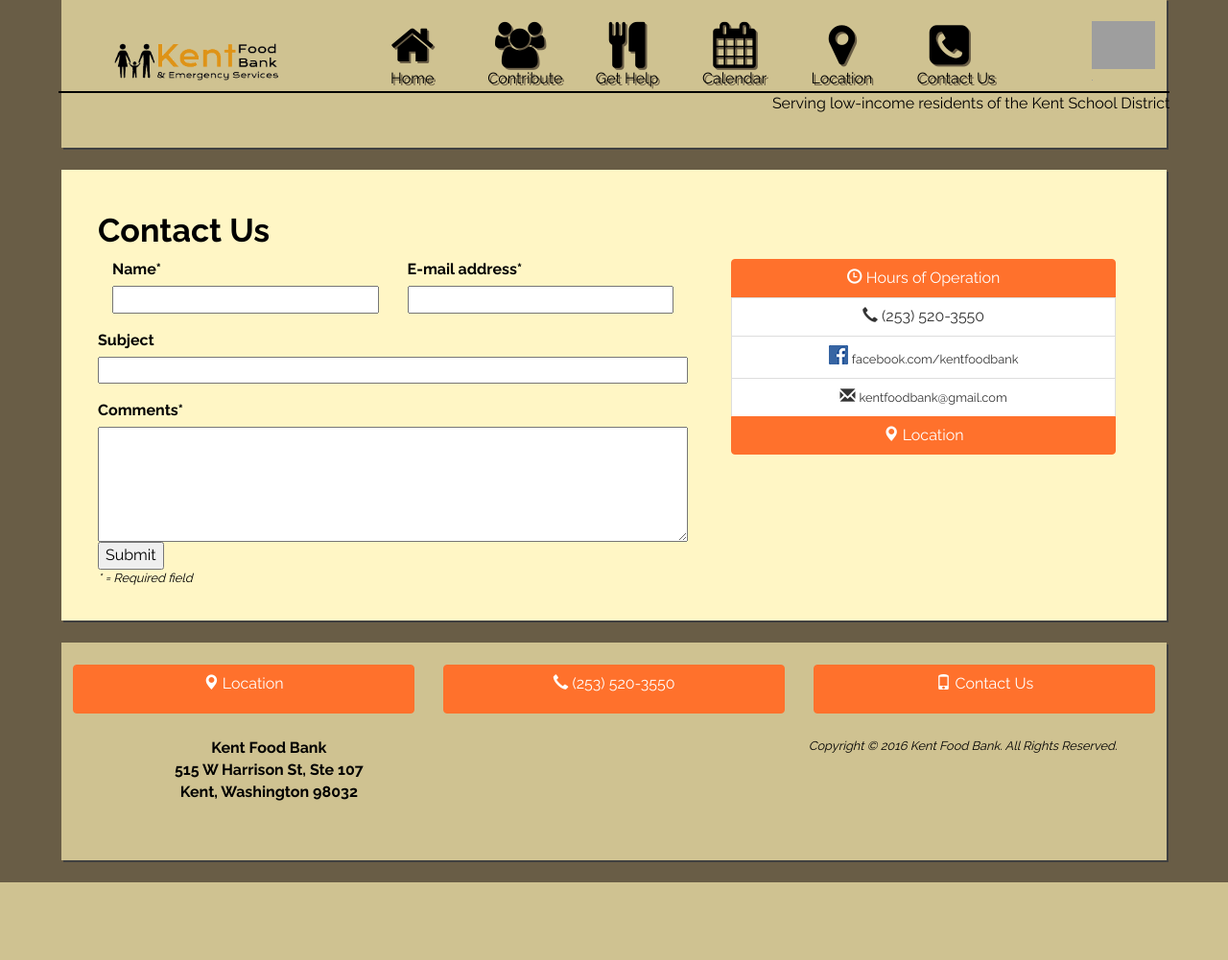
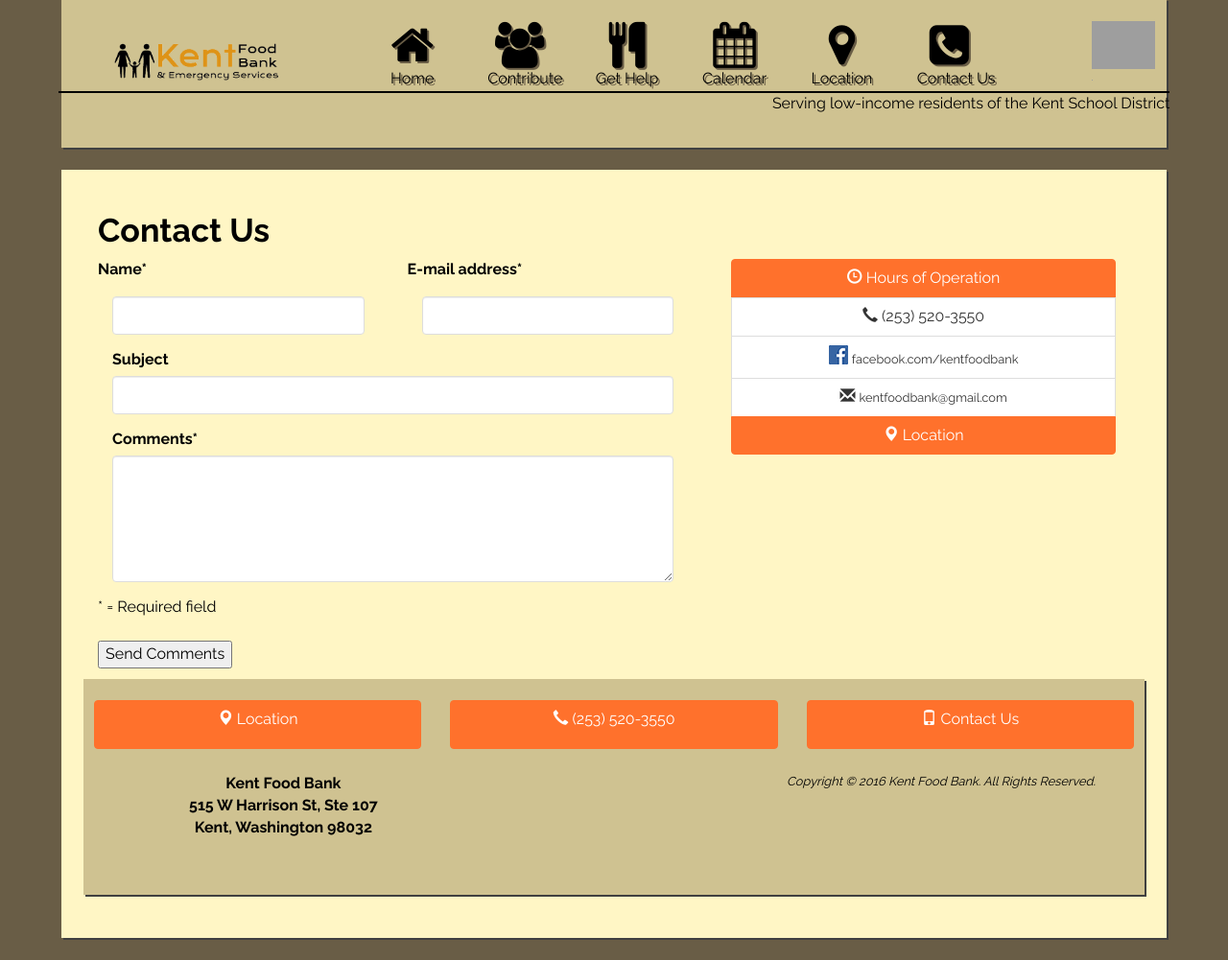
Before and after one commit to GRIT305-Team-Binary/IT305-Team-Binary-Food-Bank-Website, a PHP site: page /contactus.php in a window 1280 px wide. Shown: the part 24-1025 px from the top of the page at 96% size. Before the commit the page ends 944 px from the top, so only its background shows below. Run offline with PHP 8.4, Linux system fonts and the light colour scheme; some libraries are stand-ins or nearby versions; grey boxes are pictures that could not be loaded.

Commit message:
attempt to add styles to Contact Us Form

```diff
--- a/Sprint 2/Site/contactus.php
+++ b/Sprint 2/Site/contactus.php
@@ -1,3 +1,29 @@
+<?php
+$errors = [];
+$missing = [];
+if (isset($_POST['send'])) {
+    $expected = ['name', 'email', 'subject', 'comments'];
+    $required = ['name', 'email', 'comments'];
+    $recipient = 'Nicole Bassen <nicolerbassen@gmail.com>';
+	if (!empty($_POST['subject'])) {
+		$subject = $_POST['subject'];
+	}
+    else {
+		$subject = 'Feedback from online form';
+	}
+    $headers = [];
+    $headers[] = 'From: webmaster@example.com';
+    $headers[] = 'Cc: another@example.com';
+    $headers[] = 'Content-type: text/plain; charset=utf-8';
+    $authorized = null;
+    require './includes/process_mail.php';
+    if ($mailSent) {
+        header('Location: contact-thank-you.php');
+        exit;
+    }
+}
+?>
+
 <!DOCTYPE html>
 
 <html lang="en">
@@ -7,18 +33,14 @@
 	<div class="main">
     <div class="container-fluid ">
         <div class="row">
-            <div class="col-xs-12 ">
+            <div class="col-xs-12 col-lg-offest-1 col-lg-10">
                 <h2>Contact Us</h2>
             </div>
         </div>
-		<div class="row">
 
-		</div>
         <div class="row ">
-
 			<div class="col-xs-12 col-sm-7 col-md-7 col-lg-7">
-
-				  <!-- Contact Form -->
+			  <!-- Contact Form
 
 				 <form method="POST" action="contact-form-process.php">
 					<div class="col-xs-12 col-sm-12 col-md-6 col-lg-6">
@@ -42,10 +64,111 @@
 						</div>
 					</div>
 				 </form>
+		-->
+			<?php if ($_POST && ($suspect || isset($errors['mailfail']))) : ?>
+			<p>Sorry, your mail couldn't be sent.</p><br>
+			<?php elseif ($errors || $missing) : ?>
+			<p>Please fix the item(s) indicated:</p>
+			<?php endif; ?>
+
+			<form method="post" action="<?= $_SERVER['PHP_SELF']; ?>">
+			 <div class="row ">
+				<div class="col-xs-12 col-sm-12 col-md-6 col-lg-6 pull-left">
+					<div class="form-group">
+						<p>
+							<label for="name">Name*
+								<?php if ($missing && in_array('name', $missing)) : ?>
+								<span class="formError">Please enter your name.</span>
+								<?php endif; ?>
+							</label><br>
+							<div class="col-xs-12">
+							<input type="text" name="name" id="name"  class="input form-control "
+							<?php
+								if ($errors || $missing) {
+									echo 'value="' . htmlentities($name) . '"';
+								}
+							?>
+							>
+							</div>
+						</p>
+					</div>
+				</div>
+				<div class="col-xs-12 col-sm-12 col-md-6 col-lg-6 pull-right form-group">
+
+					<div class="form-group">
+						<p><label for="email">E-mail address*
+							<?php if ($missing && in_array('email', $missing)) : ?>
+							<span class="formError">Please enter your email address.</span>
+							<?php elseif (isset($errors['email'])) : ?>
+							<span class="formError ">Invalid email address</span>
+							<?php endif; ?>
+						</label><br>
+						<div class="col-xs-12">
+							<input type="email" name="email" id="email" 	 class="input form-control"					<?php
+								if ($errors || $missing) {
+									echo 'value="' . htmlentities($email) . '"';
+								}
+							?> >
+						</div>
+						</p>
+					</div>
+				</div>
+			</div>
+
+				<div class="row">
+				<div class="col-xs-12 col-sm-12 col-md-12 col-lg-12 ">
+					<div class="col-xs-12 col-sm-12 col-md-12 col-lg-12 ">
+						<div class="form-group">
+						<p><label for="subject">Subject</label><br>
+						<input type="subject" name="subject" id="subject" class="form-control"
+						<?php
+							if ($errors || $missing) {
+								echo 'value="' . htmlentities($subject) . '"';
+							}
+						?>
+						</p>
+						</div>
+					</div>
+
+					<div class="col-xs-12 col-sm-12 col-md-12 col-lg-12 ">
+						<div class="form-group">
+
+							<p>
+								<label for="comments">Comments*
+									<?php if ($missing && in_array('comments', $missing)) : ?>
+									<span class="formError">You forgot to add any comments.</span>
+									<?php endif; ?>
+								</label><br>
+								<textarea name="comments" id="comments" rows="5" class="input form-control"><?php
+									if ($errors || $missing) {
+										echo htmlentities($comments);
+									}
+								?></textarea>
+
+							</p>
+						</div>
+					</div>
+					<p>
+						* = Required field<br><br>
+						<input type="submit" name="send" id="send" value="Send Comments">
+					</p>
+				</div>
+
+				</div>
+
+			</form>
+
+				<?php
+					if ($_POST && $mailSent) {
+						echo "<div class='row '>
+								<div class='col-xs-12 col-sm-12 col-md-12 col-lg-12 text-center'>
+										Your message has been sent. Thank you!
+								</div>";
+					}
+				?>
 
 
-			 </div>
-
+			</div>
 
 
 			        <div class="col-xs-12 col-sm-5 col-md-5 col-lg-5 " role="group">
@@ -89,7 +212,7 @@
 
 		 </div>
 	    </div>
-    </div>
+
 
  <?php
             include('includes/footer.php');
```
Also changed, not shown: Sprint 2/large screen contact form.png (added), Sprint 2/medium screen contact form.png (added), Sprint 2/small screen contact form.png (added).
